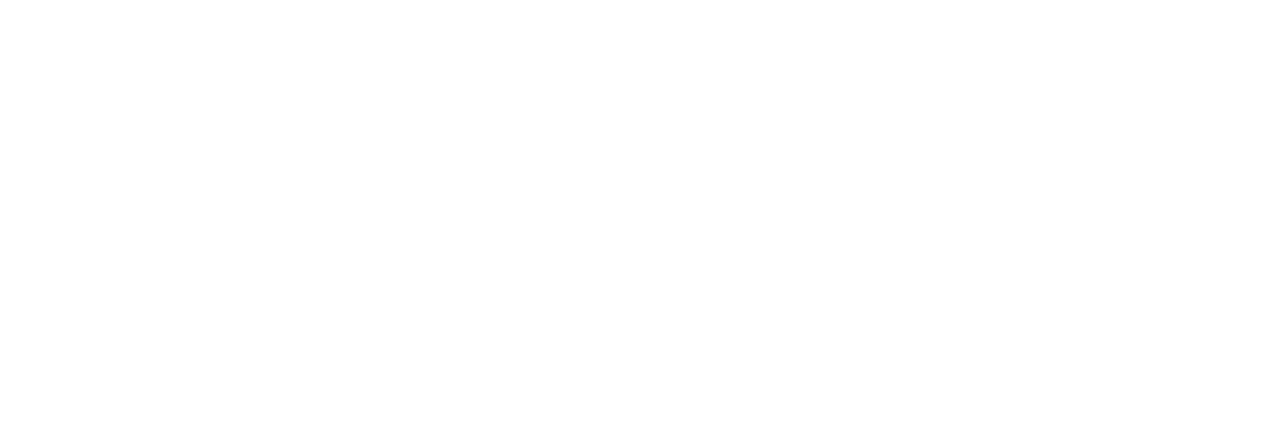
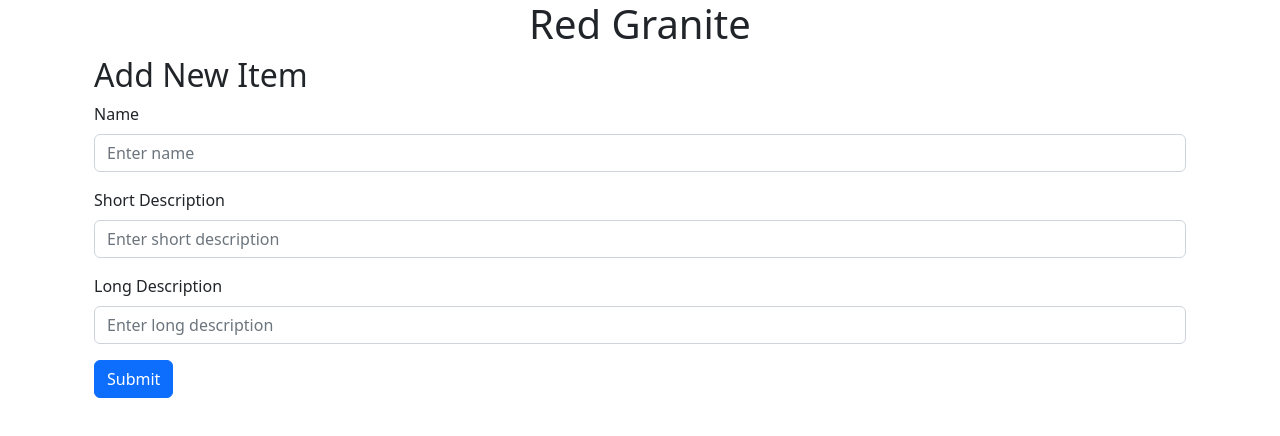
Before and after one commit to jasonabanico/RedGranite, a React (Create React App) app in the folder src/Client/RedGranite.Client.Web/: page /createItem in a window 1280 px wide. Before the commit this address had no page. Shown: the top 436 px of the page. Built offline with nearby package versions, Linux system fonts and the light colour scheme.

Commit message:
create item

```diff
--- a/src/Client/RedGranite.Client.Web/src/App.tsx
+++ b/src/Client/RedGranite.Client.Web/src/App.tsx
@@ -2,7 +2,7 @@
 import styled from "styled-components";
 import { BrowserRouter as Router, Route, Routes } from 'react-router-dom';
 import { HomePage } from './app/containers/HomePage';
-import { AddItemPage } from './app/containers/AddItemPage';
+import { CreateItem } from './app/containers/Item/createItem';
 
 const AppContainer = styled.div`
   width: 100%;
@@ -15,10 +15,11 @@
 function App() {
   return (
     <AppContainer>
+      <h1>Red Granite</h1>
       <Router>
         <Routes>
           <Route path="/" element={<HomePage />} />
-          <Route path="/addItem" element={<AddItemPage />} />
+          <Route path="/createItem" element={<CreateItem />} />
         </Routes>
       </Router>
     </AppContainer>
--- a/src/Client/RedGranite.Client.Web/src/app/containers/AddItemPage/index.tsx
+++ /dev/null
@@ -1,17 +0,0 @@
-import styled from "styled-components";
-
-const Container = styled.div`
-    width: 100%;
-    height: 100%;
-    display: flex;
-    flex-direction: column;
-    align-items: center;
-`;
-
-export function AddItemPage() {
-    return (
-        <Container>
-            <h1>Add Item</h1>
-        </Container>
-    );
-}
--- a/src/Client/RedGranite.Client.Web/src/app/containers/HomePage/index.tsx
+++ b/src/Client/RedGranite.Client.Web/src/app/containers/HomePage/index.tsx
@@ -40,7 +40,6 @@
 
     return (
         <Container>
-            <h1>Red Granite</h1>
             <ItemsSection />
         </Container>
     );
--- a/src/Client/RedGranite.Client.Web/src/app/containers/HomePage/itemsSection.tsx
+++ b/src/Client/RedGranite.Client.Web/src/app/containers/HomePage/itemsSection.tsx
@@ -1,9 +1,8 @@
-import React from "react";
 import { createSelector } from "reselect";
-import styled from "styled-components";
 import { makeSelectItems } from "./selectors";
 import { useAppSelector } from "../../hooks";
-import { Button, Container, Table } from "react-bootstrap";
+import { Container, Table, Button } from "react-bootstrap";
+import { Link } from "react-router-dom";
 
 const stateSelector = createSelector(makeSelectItems, (items) => ({
     items,
@@ -19,7 +18,7 @@
 
     return (
         <Container>
-            <Button className='btn btn-success my-3'>Create</Button>
+            <Link to="/createItem" className='btn btn-success my-3'>Create</Link>
             <Table className='itemsTable'>
                 <thead>
                     <tr>
--- /dev/null
+++ b/src/Client/RedGranite.Client.Web/src/app/containers/Item/createItem.tsx
@@ -0,0 +1,51 @@
+import { useDispatch } from 'react-redux';
+import { Container, Button } from 'react-bootstrap';
+import Form from 'react-bootstrap/Form';
+import itemService from '../../services/itemService';
+import { useState } from 'react';
+
+export function CreateItem() {
+    const [name, setName] = useState('');
+    const [shortDescription, setShortDescription] = useState('');
+    const [longDescription, setLongDescription] = useState('');
+
+    const dispatch = useDispatch();
+
+    const handleSubmit = async (event: any) => {
+        event.preventDefault();
+        /*
+        await itemService.addItem(
+            name,
+            shortDescription,
+            longDescription).catch((err) => {
+            console.log("Error:", err);
+        });
+        */
+    }
+
+    return (
+        <Container>
+            <h2>Add New Item</h2>
+            <Form onSubmit={handleSubmit}>
+                <Form.Group className="mb-3" controlId="formItemName">
+                    <Form.Label htmlFor="name">Name</Form.Label>
+                    <Form.Control type="text" name="name" placeholder="Enter name"
+                        onChange={e => setName(e.target.value)} />
+                </Form.Group>
+                <Form.Group className="mb-3" controlId="formItemShortDescription">
+                    <Form.Label htmlFor="shortDescrption">Short Description</Form.Label>
+                    <Form.Control type="text" name="shortDescription" placeholder="Enter short description"
+                        onChange={e => setShortDescription(e.target.value)} />
+                </Form.Group>
+                <Form.Group className="mb-3" controlId="formItemLongDescription">
+                    <Form.Label htmlFor="longDescription">Long Description</Form.Label>
+                    <Form.Control type="text" name="longDescription" placeholder="Enter long description"
+                        onChange={e => setLongDescription(e.target.value)} />
+                </Form.Group>
+                <Button variant="primary" type="submit">
+                    Submit
+                </Button>
+            </Form>
+        </Container>
+    );
+}
```
Also changed, not shown: src/Client/RedGranite.Client.Web/src/app/containers/Item/itemSlice.ts (added, +14 -0 lines).
